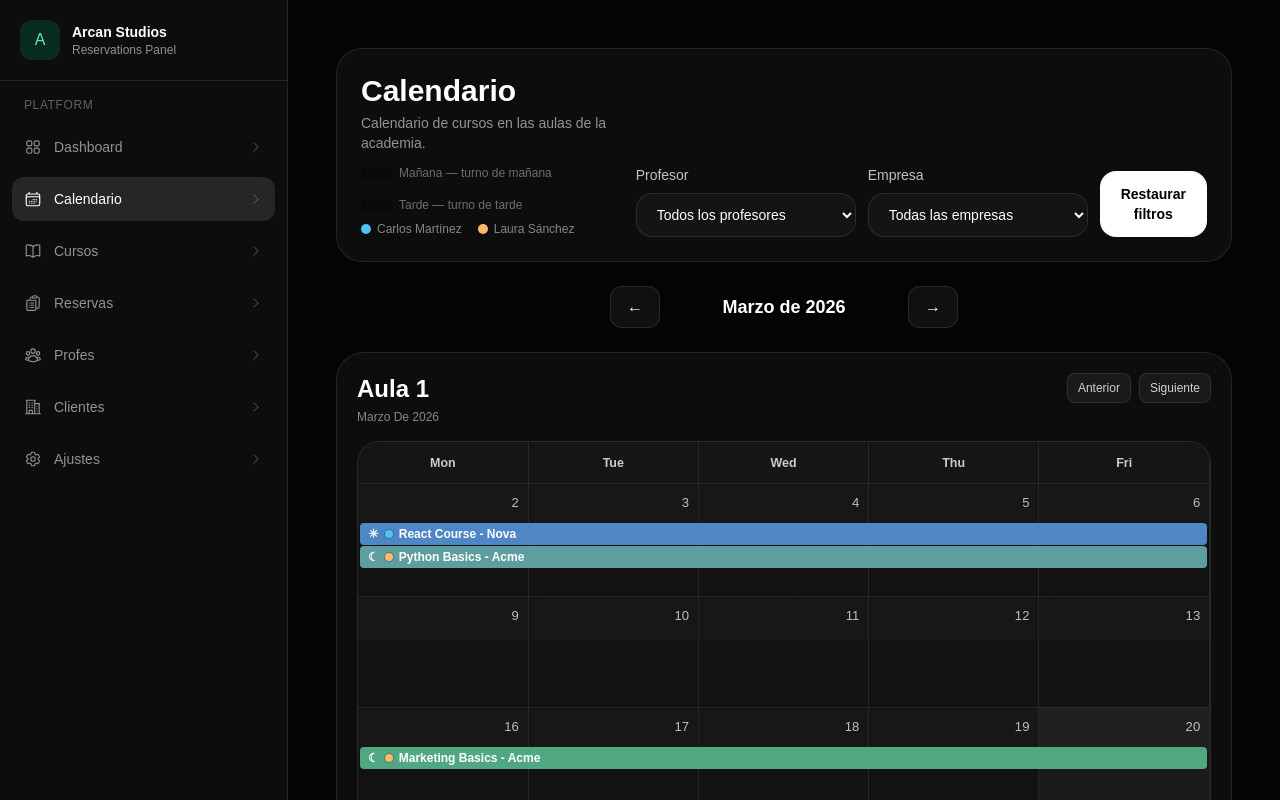
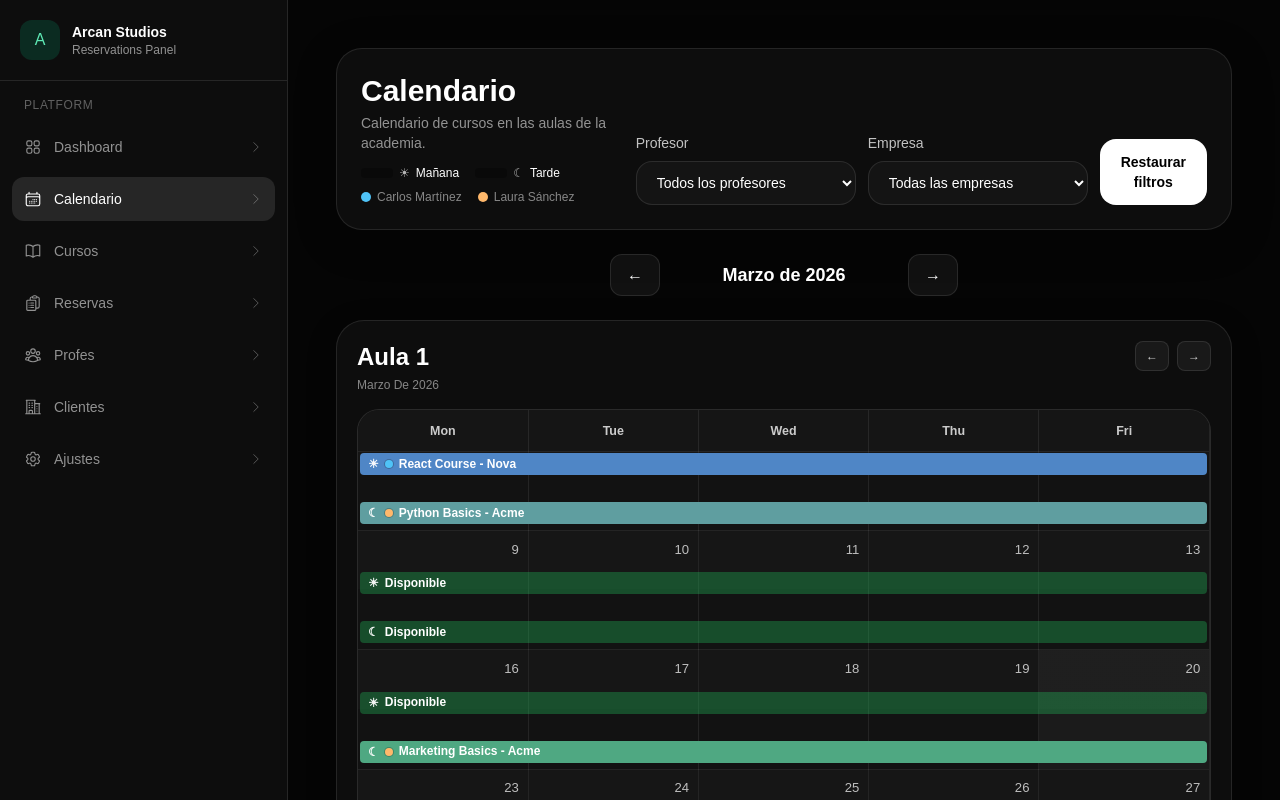
Before and after one commit to TeProgramoLaCara/ProyectoArcanStudios, a Next.js app in the folder frontend/: page /admin/calendario in a window 1280 px wide. Built offline with nearby package versions, Linux system fonts and the light colour scheme.

Commit message:
admin terminado

```diff
--- a/frontend/src/app/globals.css
+++ b/frontend/src/app/globals.css
@@ -203,12 +203,27 @@ body {
   min-height: 56px;
   padding-top: 2px;
   padding-bottom: 2px;
+  display: grid;
+  grid-template-rows: minmax(22px, auto) minmax(22px, auto);
+  row-gap: 4px;
+  align-content: start;
 }
 
 .calendar-modern-wrapper .fc-daygrid-event-harness {
   margin-left: 0;
   margin-right: 0;
 }
+
+.calendar-modern-wrapper .fc-daygrid-event-harness.turno-manana-slot {
+  grid-row: 1;
+  margin-top: 0;
+}
+
+.calendar-modern-wrapper .fc-daygrid-event-harness.turno-tarde-slot {
+  grid-row: 2;
+  margin-top: 0 !important;
+}
+
 
 .calendar-modern-wrapper .fc-event-resizer,
 .calendar-modern-wrapper .fc-event-resizer-start,
--- a/frontend/src/components/calendar/CalendarFilters.tsx
+++ b/frontend/src/components/calendar/CalendarFilters.tsx
@@ -10,8 +10,8 @@ type CalendarFiltersProps = {
 };
 
 const legend = [
-  { label: "Mañana — turno de mañana" },
-  { label: "Tarde — turno de tarde" },
+  { icon: "☀", label: "Mañana" },
+  { icon: "☾", label: "Tarde" },
 ];
 
 export default function CalendarFilters({
@@ -32,10 +32,13 @@ export default function CalendarFilters({
           </p>
           {/* Leyenda de turnos */}
           <div className="mt-3 flex flex-wrap items-center gap-4">
-            {legend.map(({ label }) => (
+            {legend.map(({ icon, label }) => (
               <div key={label} className="flex items-center gap-1.5">
                 <span className="h-2.5 w-8 rounded-sm bg-black/30 dark:bg-white/40" />
-                <span className="text-xs text-white/40">{label}</span>
+                <span className="text-xs text-white/70" aria-hidden>
+                  {icon}
+                </span>
+                <span className="text-xs text-white">{label}</span>
               </div>
             ))}
           </div>
--- a/frontend/src/components/calendar/ClassroomCalendar.tsx
+++ b/frontend/src/components/calendar/ClassroomCalendar.tsx
@@ -70,8 +70,26 @@ export default function ClassroomCalendar({
   );
 
   const fcEvents = useMemo(
-    () =>
-      events.map((e) => ({
+    () => {
+      const toLocalKey = (date: Date) => {
+        const y = date.getFullYear();
+        const m = String(date.getMonth() + 1).padStart(2, "0");
+        const d = String(date.getDate()).padStart(2, "0");
+        return `${y}-${m}-${d}`;
+      };
+
+      const addDays = (date: Date, days: number) => {
+        const d = new Date(date);
+        d.setDate(d.getDate() + days);
+        return d;
+      };
+
+      const isWeekday = (date: Date) => {
+        const day = date.getDay();
+        return day >= 1 && day <= 5;
+      };
+
+      const busyEvents = events.map((e) => ({
         id: e.id,
         title: e.title,
         start: e.start,
@@ -82,6 +100,7 @@ export default function ClassroomCalendar({
         borderColor: e.color,
         textColor: "#ffffff",
         extendedProps: {
+          isAvailable: false,
           color: e.color,
           turno: e.turno,
           sortOrder: e.turno === "manana" ? 0 : 1,
@@ -92,8 +111,100 @@ export default function ClassroomCalendar({
           companyName: e.companyName,
           capacitaciones: e.capacitaciones,
         },
+      }));
+
+      const occupied = {
+        manana: new Set<string>(),
+        tarde: new Set<string>(),
+      };
+
+      for (const event of events) {
+        const start = new Date(`${event.start}T00:00:00`);
+        const endExclusive = new Date(`${event.end}T00:00:00`);
+        for (
+          const cursor = new Date(start);
+          cursor < endExclusive;
+          cursor.setDate(cursor.getDate() + 1)
+        ) {
+          if (!isWeekday(cursor)) continue;
+          occupied[event.turno].add(toLocalKey(cursor));
+        }
+      }
+
+      const monthStart = new Date(currentDate.getFullYear(), currentDate.getMonth(), 1);
+      const monthEnd = new Date(currentDate.getFullYear(), currentDate.getMonth() + 1, 0);
+
+      const createAvailabilityRanges = (turno: CalendarEvent["turno"]) => {
+        const ranges: Array<{ start: string; end: string }> = [];
+        let rangeStart: Date | null = null;
+        let previousDate: Date | null = null;
+
+        for (
+          const cursor = new Date(monthStart);
+          cursor <= monthEnd;
+          cursor.setDate(cursor.getDate() + 1)
+        ) {
+          if (!isWeekday(cursor)) continue;
+          const key = toLocalKey(cursor);
+          const isFree = !occupied[turno].has(key);
+
+          if (isFree) {
+            if (!rangeStart) {
+              rangeStart = new Date(cursor);
+            } else if (previousDate && toLocalKey(addDays(previousDate, 1)) !== key) {
+              ranges.push({
+                start: toLocalKey(rangeStart),
+                end: toLocalKey(addDays(previousDate, 1)),
+              });
+              rangeStart = new Date(cursor);
+            }
+            previousDate = new Date(cursor);
+          } else if (rangeStart && previousDate) {
+            ranges.push({
+              start: toLocalKey(rangeStart),
+              end: toLocalKey(addDays(previousDate, 1)),
+            });
+            rangeStart = null;
+            previousDate = null;
+          }
+        }
+
+        if (rangeStart && previousDate) {
+          ranges.push({
+            start: toLocalKey(rangeStart),
+            end: toLocalKey(addDays(previousDate, 1)),
+          });
+        }
+
+        return ranges;
+      };
+
+      const availabilityColor = "rgba(34, 197, 94, 0.33)";
+
+      const availabilityEvents = (["manana", "tarde"] as const).flatMap((turno) =>
+        createAvailabilityRanges(turno).map((range, idx) => ({
+          id: `available-${turno}-${range.start}-${idx}`,
+          title: "Disponible",
+          start: range.start,
+          end: range.end,
+          allDay: true,
+          order: turno === "manana" ? 0 : 1,
+          backgroundColor: availabilityColor,
+          borderColor: "transparent",
+          textColor: "#dcfce7",
+          extendedProps: {
+            isAvailable: true,
+            color: availabilityColor,
+            turno,
+            sortOrder: turno === "manana" ? 0 : 1,
+            professorColor: "transparent",
+          },
         })),
-    [events],
+      );
+
+      return [...busyEvents, ...availabilityEvents];
+    },
+    [events, currentDate],
   );
 
   return (
@@ -110,7 +221,7 @@ export default function ClassroomCalendar({
             className="rounded-lg border border-white/10 bg-white/5 px-2.5 py-1.5 text-xs font-medium text-white/80 transition hover:bg-white/10"
             aria-label={`Mes anterior en ${title}`}
           >
-            Anterior
+            ←
           </button>
           <button
             type="button"
@@ -118,7 +229,7 @@ export default function ClassroomCalendar({
             className="rounded-lg border border-white/10 bg-white/5 px-2.5 py-1.5 text-xs font-medium text-white/80 transition hover:bg-white/10"
             aria-label={`Mes siguiente en ${title}`}
           >
-            Siguiente
+            →
           </button>
         </div>
       </div>
@@ -146,9 +257,27 @@ export default function ClassroomCalendar({
           events={fcEvents}
           eventOrder="order,title"
           eventOrderStrict={true}
+          eventDidMount={(info) => {
+            const turno = info.event.extendedProps.turno as CalendarEvent["turno"];
+            const isAvailable = Boolean(info.event.extendedProps.isAvailable);
+            const harness = info.el.closest(".fc-daygrid-event-harness");
+            if (!harness) return;
+            harness.classList.remove(
+              "turno-manana-slot",
+              "turno-tarde-slot",
+              "availability-slot",
+            );
+            harness.classList.add(
+              turno === "manana" ? "turno-manana-slot" : "turno-tarde-slot",
+            );
+            if (isAvailable) {
+              harness.classList.add("availability-slot");
+            }
+          }}
           eventContent={(arg) => {
             const professorColor = arg.event.extendedProps.professorColor as string;
             const turno = arg.event.extendedProps.turno as CalendarEvent["turno"];
+            const isAvailable = Boolean(arg.event.extendedProps.isAvailable);
             const turnoIcon = turno === "manana" ? "☀" : "☾";
             const titleText = arg.event.title;
             const showLabel = arg.isStart;
@@ -183,6 +312,7 @@ export default function ClassroomCalendar({
                 >
                   {turnoIcon}
                 </span>
+                {!isAvailable && (
                   <span
                     style={{
                       width: "8px",
@@ -194,12 +324,14 @@ export default function ClassroomCalendar({
                     }}
                     aria-hidden
                   />
+                )}
                 <span>{titleText}</span>
               </div>
             );
           }}
           eventClick={(info) => {
             const ep = info.event.extendedProps;
+            if (ep.isAvailable) return;
             const reconstructed: CalendarEvent = {
               id: info.event.id,
               title: info.event.title,
```
Lines whose indentation alone changed are shown as unchanged.
